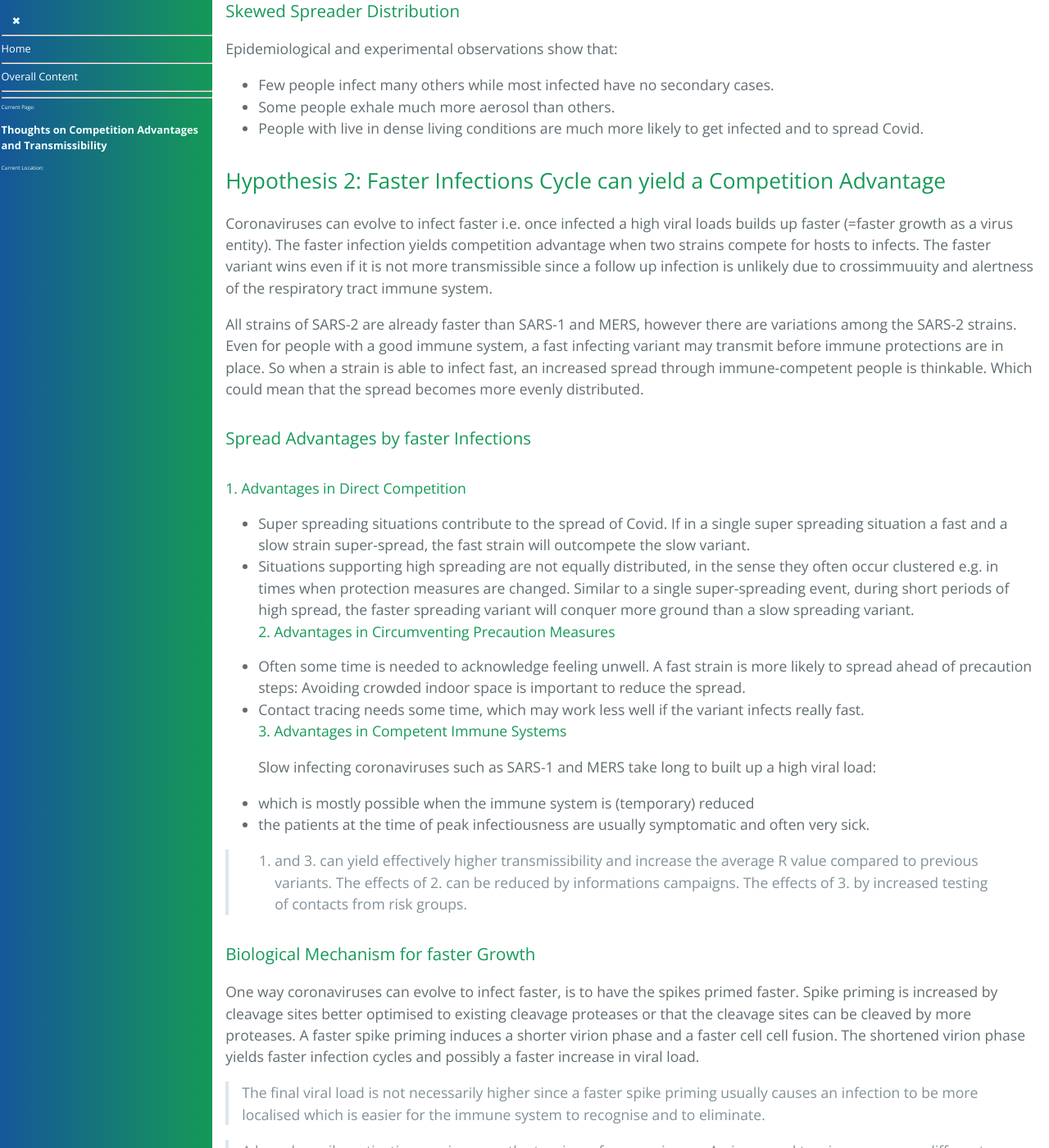
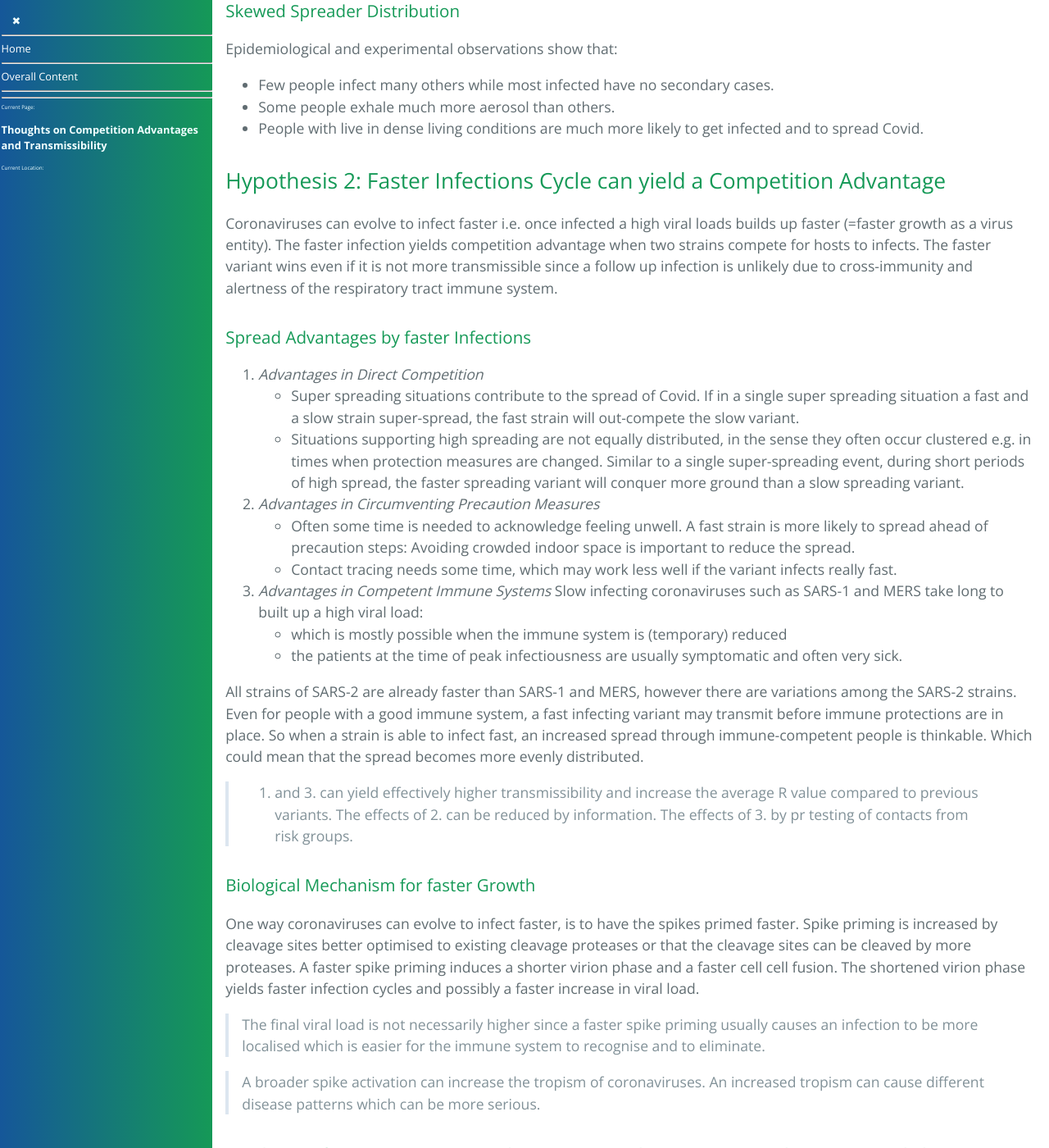
Before and after one commit to forestgrape/coronavirus, a Jekyll site: the page built from 5_epidemiological/antibody_escape_competition_advantages.md, in a window 1280 px wide and 1400 px high, scrolled down 1782 px. Shown: the whole window at 82% size. Built offline with Jekyll 4.4.1, drawn with Linux system fonts in a browser that asks for light colours; our own code applies the rules of GitHub Pages for plain Markdown files; some of the changed text lies outside the part shown.

Commit message:
formulations

```diff
--- a/5_epidemiological/antibody_escape_competition_advantages.md
+++ b/5_epidemiological/antibody_escape_competition_advantages.md
@@ -37,23 +37,24 @@ Epidemiological and experimental observations show that:
 
 
 ## Hypothesis 2: Faster Infections Cycle can yield a Competition Advantage
-Coronaviruses can evolve to infect faster i.e. once infected a high viral loads builds up faster  (=faster growth as a virus entity). The faster infection yields competition advantage when two strains compete for hosts to infects. The faster variant wins even if it is not more transmissible since a follow up infection is unlikely due to crossimmuuity and alertness of the respiratory tract immune system.
+Coronaviruses can evolve to infect faster i.e. once infected a high viral loads builds up faster  (=faster growth as a virus entity). The faster infection yields competition advantage when two strains compete for hosts to infects. The faster variant wins even if it is not more transmissible since a follow up infection is unlikely due to cross-immunity and alertness of the respiratory tract immune system.
 
-All strains of SARS-2 are already faster than SARS-1 and MERS, however there are variations among the SARS-2 strains. Even for people with a good immune system, a fast infecting variant may transmit before immune protections are in place. So when a strain is able to infect fast, an increased spread through immune-competent people is thinkable. Which could mean that the spread becomes more evenly distributed.
 
 ### Spread Advantages by faster Infections
-#### 1. Advantages in Direct Competition
-* Super spreading situations contribute to the spread of Covid. If in a single super spreading situation a fast and a slow strain super-spread, the fast strain will outcompete the slow variant.
-* Situations supporting high spreading are not equally distributed, in the sense they often occur clustered e.g. in times when protection measures are changed. Similar to a single super-spreading event, during short periods of high spread, the faster spreading variant will conquer more ground than a slow spreading variant.
-#### 2. Advantages in Circumventing Precaution Measures
-* Often some time is needed to acknowledge feeling unwell. A fast strain is more likely to spread ahead of precaution steps: Avoiding crowded indoor space is important to reduce the spread.
-* Contact tracing needs some time, which may work less well if the variant infects really fast.
-#### 3. Advantages in Competent Immune Systems
-Slow infecting coronaviruses such as SARS-1 and MERS take long to built up a high viral load:
-* which is mostly possible when the immune system is (temporary) reduced
-* the patients at the time of peak infectiousness are usually symptomatic and often very sick.
+1. *Advantages in Direct Competition*
+   * Super spreading situations contribute to the spread of Covid. If in a single super spreading situation a fast and a slow strain super-spread, the fast strain will out-compete the slow variant.
+   * Situations supporting high spreading are not equally distributed, in the sense they often occur clustered e.g. in times when protection measures are changed. Similar to a single super-spreading event, during short periods of high spread, the faster spreading variant will conquer more ground than a slow spreading variant.
+2. *Advantages in Circumventing Precaution Measures*
+   * Often some time is needed to acknowledge feeling unwell. A fast strain is more likely to spread ahead of precaution steps: Avoiding crowded indoor space is important to reduce the spread.
+   * Contact tracing needs some time, which may work less well if the variant infects really fast.
+3. *Advantages in Competent Immune Systems*
+  Slow infecting coronaviruses such as SARS-1 and MERS take long to built up a high viral load:
+  * which is mostly possible when the immune system is (temporary) reduced
+  * the patients at the time of peak infectiousness are usually symptomatic and often very sick.
 
-> 2. and 3. can yield effectively higher transmissibility and increase the average R value compared to previous variants. The effects of 2. can be reduced by informations campaigns. The effects of 3. by increased testing of contacts from risk groups.
+  All strains of SARS-2 are already faster than SARS-1 and MERS, however there are variations among the SARS-2 strains. Even for people with a good immune system, a fast infecting variant may transmit before immune protections are in place. So when a strain is able to infect fast, an increased spread through immune-competent people is thinkable. Which could mean that the spread becomes more evenly distributed.
+
+> 2. and 3. can yield effectively higher transmissibility and increase the average R value compared to previous variants. The effects of 2. can be reduced by information. The effects of 3. by pr testing of contacts from risk groups.
 
 
 ### Biological Mechanism for faster Growth
@@ -71,10 +72,13 @@ One way coronaviruses can evolve to infect faster, is to have the spikes primed
 Observations for the spread of the new variants: At low prevalence new variants usually spread quickly and faster than existing variants (e.g. 20AEU1 or B.1.1.7 out-competed the previous variants). However once a certain level is reached and/or the measures are tightened, the spread of the new variants stabilises or reduces.
 
 ### Evidence for Competition Advantages due to Immune Escape
+
 #### Observations for SARS-CoV-2
 Variants with increased immune escape are observed in regions with high seroprevalences e.g. P1 in tropical Brazil. There this variants quickly replace existing variants.
+
 #### Observations for other Coronaviruses
-Both for the human endemic human coronaviruses (HKU1, NL63, OC43 and E229) and coronaviruses of domestic animals (e.g. bovine coronaviruses) it is observed that new strains replace old strains. But the new strains which outcompeted the old strains usually don't yield increased waves or otherwise show higher transmissibility. New waves areoo caused by a single strain [citations on the way] and the new strains at least partly escapes the previously acquired immune protection [to confirm and cite]
+Both for the human endemic human coronaviruses (HKU1, NL63, OC43 and E229) and coronaviruses of domestic animals (e.g. bovine coronaviruses) it is observed that new strains replace old strains. The new strains which out-competed the old strains usually do not yield increased waves or otherwise show higher transmissibility. However the new strains escape the previously acquired immune protections [citations coming].
+
 #### Observed for other Respiratory Viruses
 Influenza strains vary each season.
 
```
